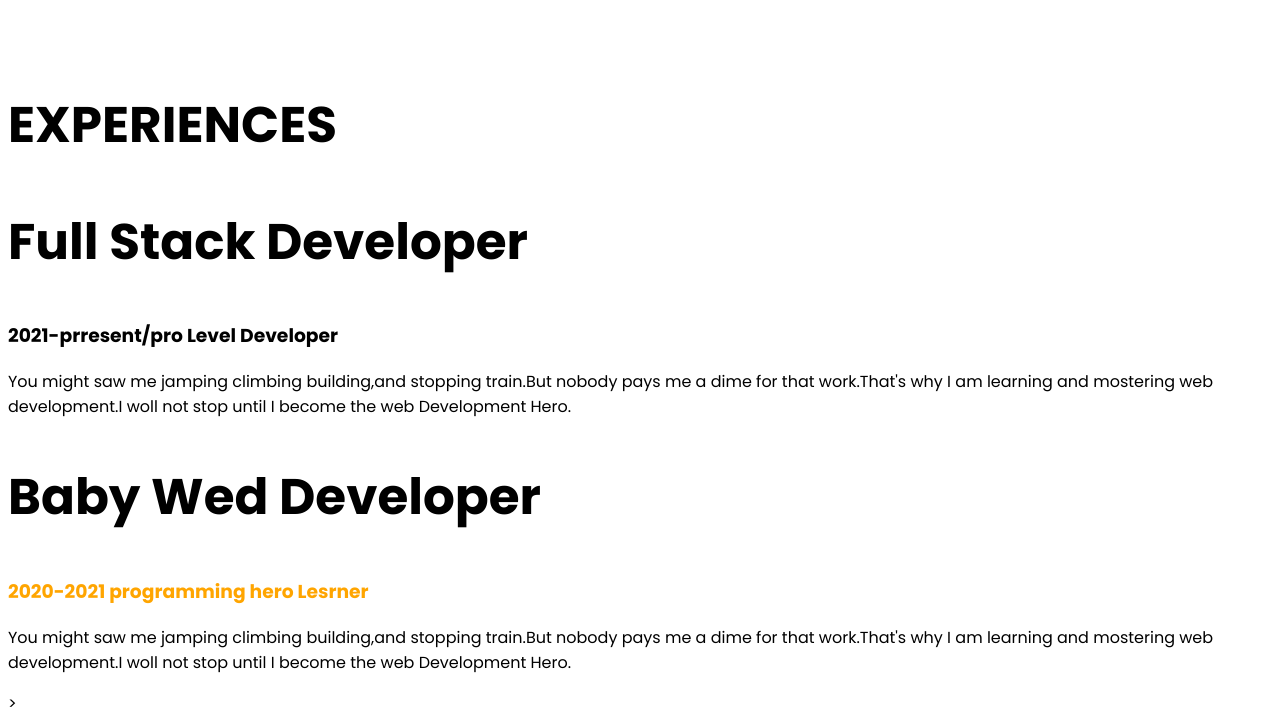
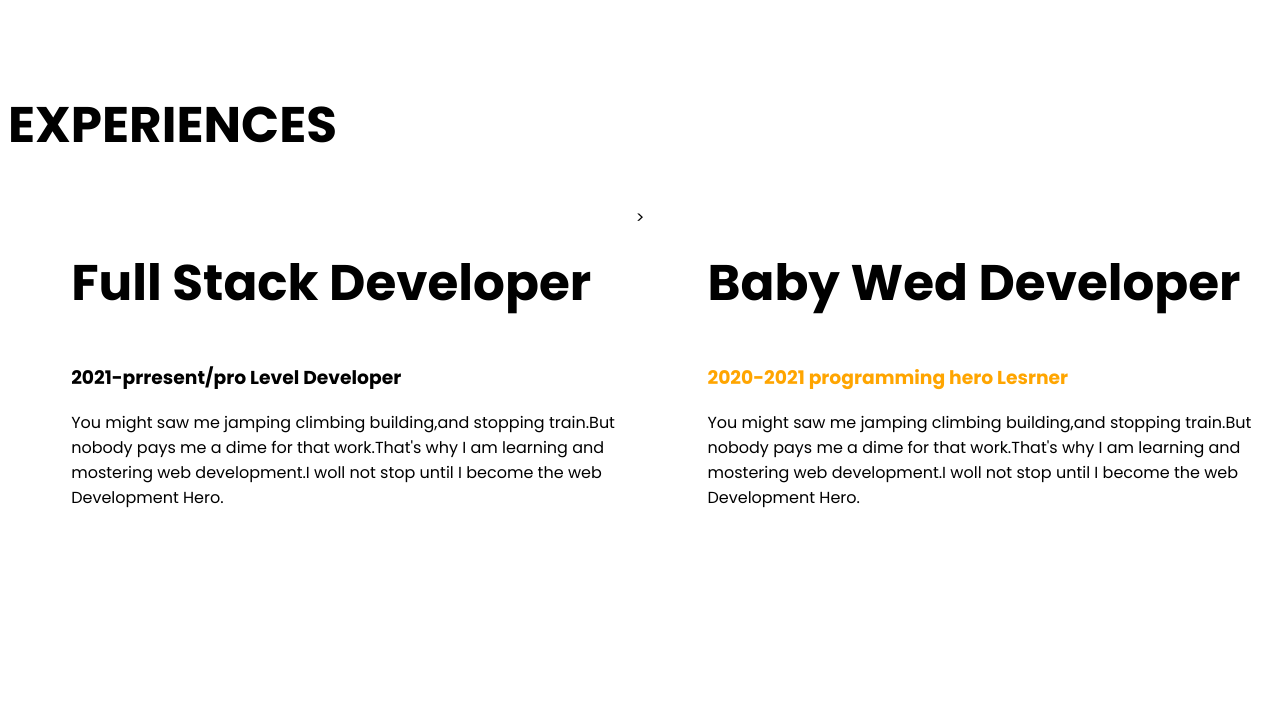
Before and after one commit to salmaSadhona/developer-portfolio, a plain HTML site: page index.html in a window 1280 px wide. Shown: the part 962-1686 px from the top of the page. After the commit the page ends 1588 px from the top, so only its background shows below. Drawn offline with Linux system fonts and the light colour scheme.

Commit message:
contenar

```diff
--- a/index.html
+++ b/index.html
@@ -49,8 +49,8 @@
     </section>
     <section class="experience-area">
       <h1>EXPERIENCES</h1>
-      <div>
-        <div>
+      <div class="flexible-container">
+        <div class="half-width">
           <h1>Full Stack Developer</h1>
           <h3>2021-prresent/pro Level Developer</h3>
           <p>
@@ -60,9 +60,8 @@
             Development Hero.
           </p>
         </div>
-      </div>
-      <div>
-        <div>
+        >
+        <div class="half-width">
           <h1>Baby Wed Developer</h1>
           <h3 class="orange-color">2020-2021 programming hero Lesrner</h3>
           <p>
@@ -73,7 +72,6 @@
           </p>
         </div>
       </div>
-      >
     </section>
   </body>
 </html>
```
